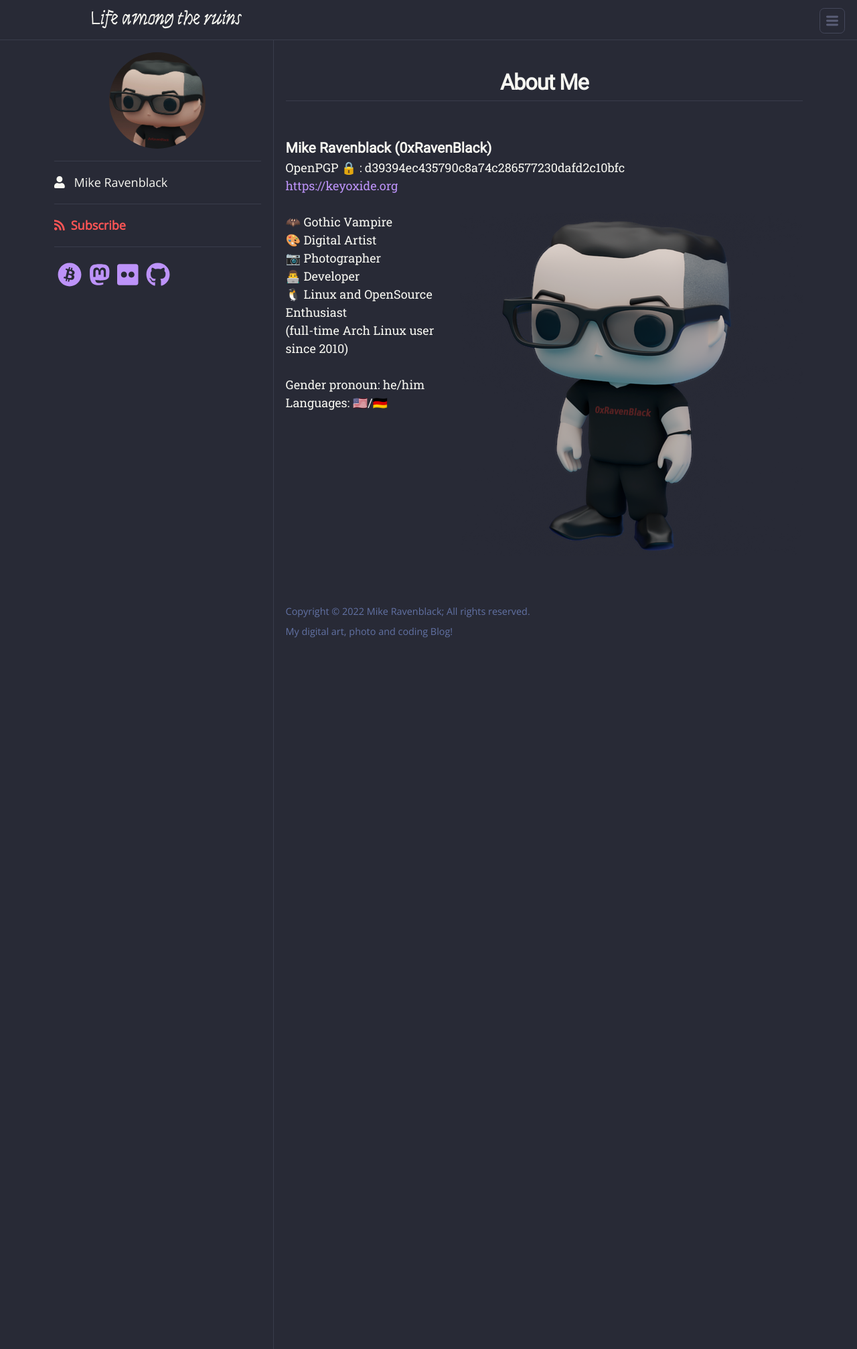
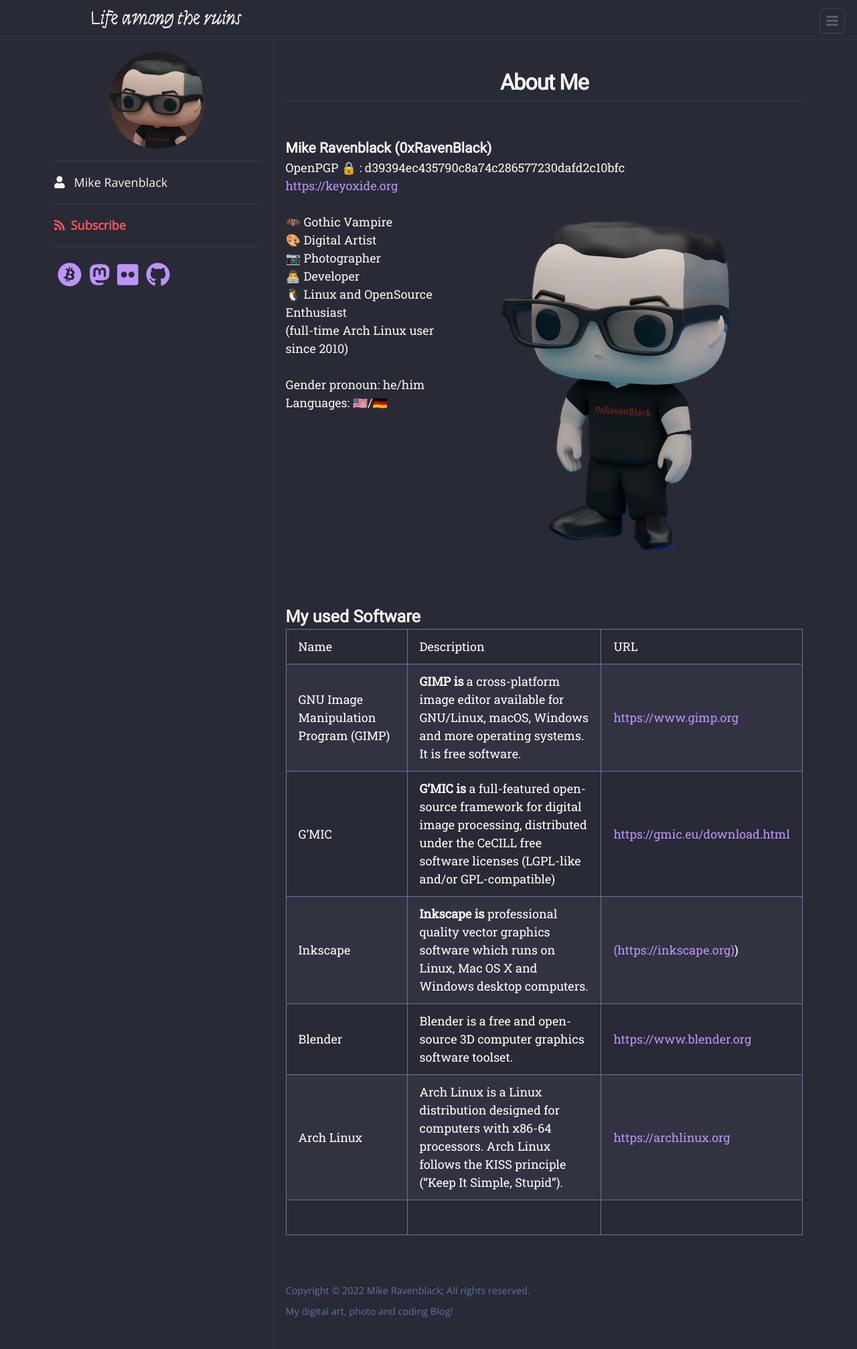
Before and after one commit to 0xRavenBlack/0xRavenBlack.github.io, a Jekyll site: the page built from about.md, in a window 1280 px wide. Shown: the whole page at 67% size. Built offline with Jekyll 4.4.1, drawn with Linux system fonts in a browser that asks for light colours; some web fonts are replaced.

Commit message:
add used software list

```diff
--- a/about.md
+++ b/about.md
@@ -25,3 +25,13 @@
 <div style="clear: right;"></div>
 
 </div>
+
+## My used Software
+
+| Name| Description| URL
+| GNU Image Manipulation Program (GIMP) |  **GIMP is** a cross-platform image editor available for GNU/Linux, macOS, Windows and more operating systems. It is free software.| [https://www.gimp.org](https://www.gimp.org)
+| G'MIC|**G'MIC is** a full-featured open-source framework for digital image processing, distributed under the CeCILL free software licenses (LGPL-like and/or GPL-compatible)|[https://gmic.eu/download.html](https://gmic.eu/download.html)
+| Inkscape|**Inkscape is** professional quality vector graphics software which runs on Linux, Mac OS X and Windows desktop computers.|[(https://inkscape.org)](https://inkscape.org))
+| Blender|Blender is a free and open-source 3D computer graphics software toolset.|[https://www.blender.org](https://www.blender.org)
+| Arch Linux|Arch Linux is a Linux distribution designed for computers with x86-64 processors. Arch Linux follows the KISS principle ("Keep It Simple, Stupid").|[https://archlinux.org](https://archlinux.org)
+|
```
